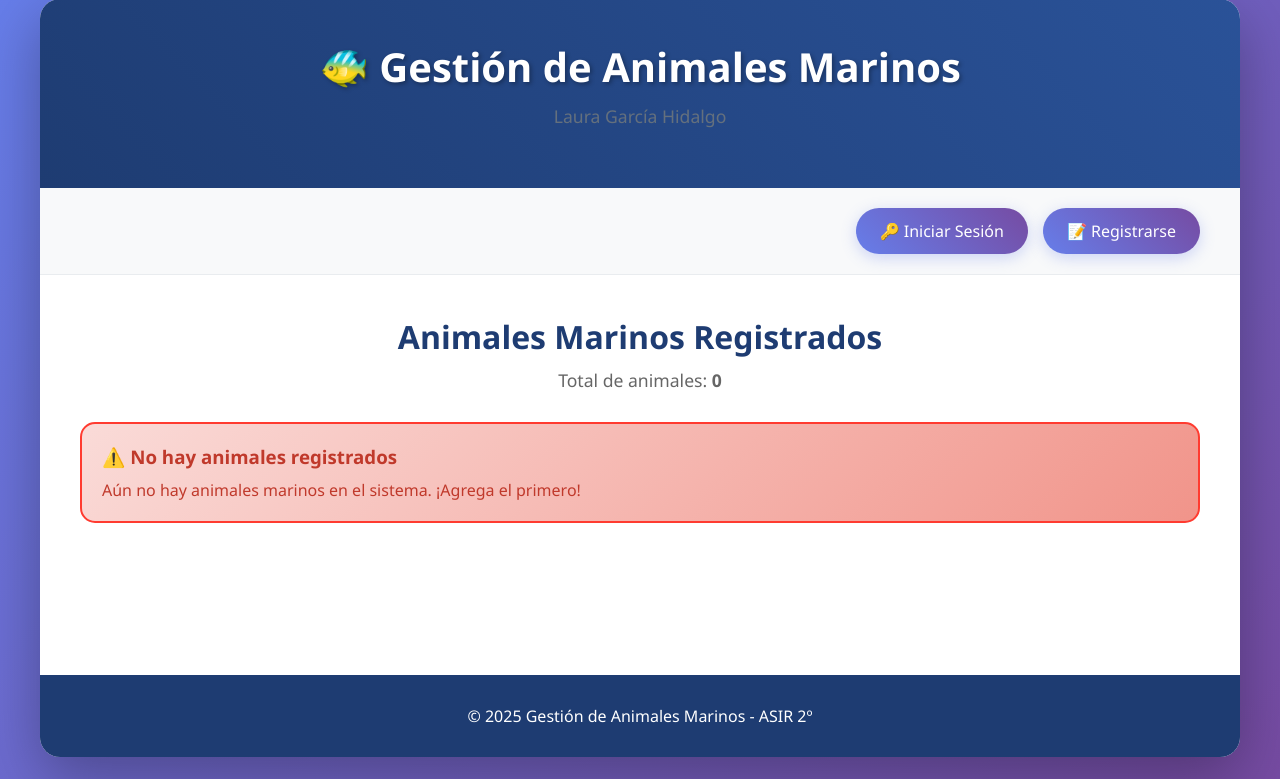
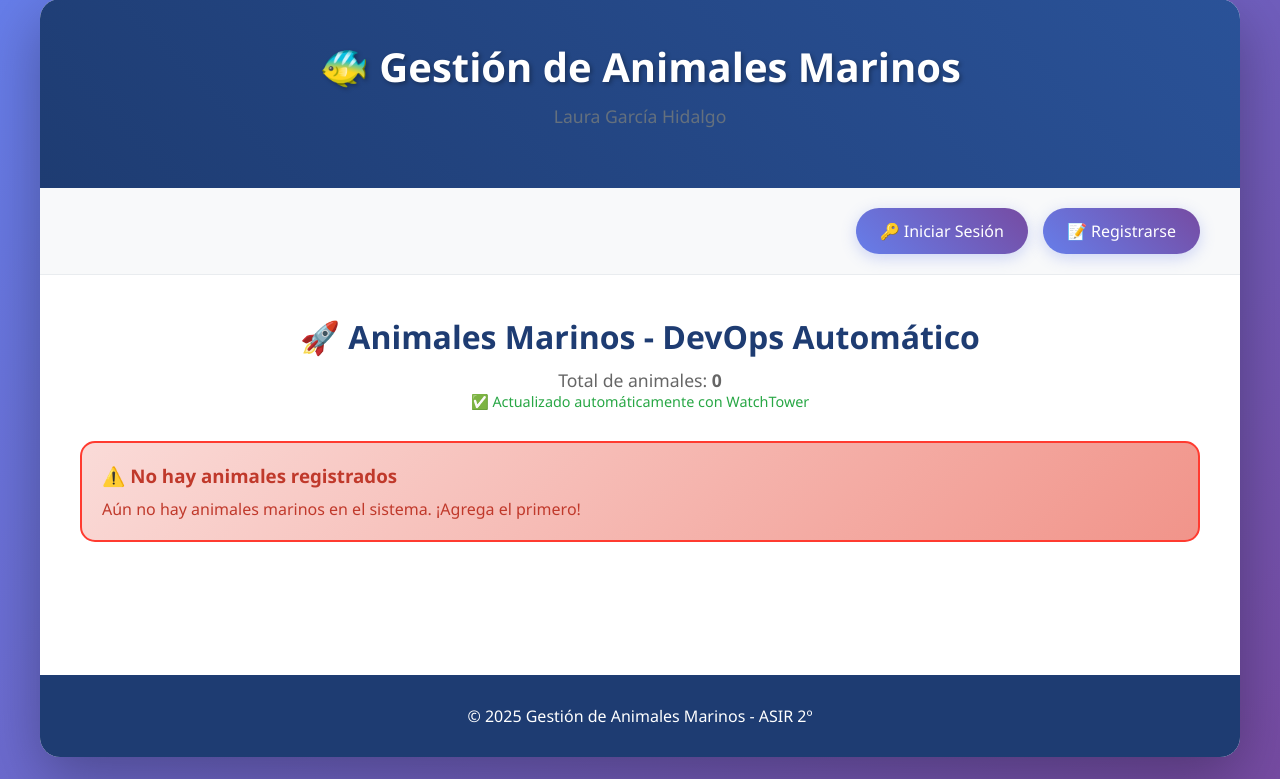
Before and after one commit to Lau-hidalgo/practicaiaw, a FastAPI app: template webclase/templates/index.html in a window 1280 px wide. Shown: the part 21-800 px from the top of the page. Run offline with FastAPI, Linux system fonts and the light colour scheme; the template is opened without the code that fills it, so the values that code supplies are empty.

Commit message:
feat: Actualización automática con WatchTower - Prueba DevOps

```diff
--- a/webclase/templates/index.html
+++ b/webclase/templates/index.html
@@ -6,8 +6,9 @@
 
 {% block content %}
 <div style="text-align: center; margin-bottom: 30px;">
-    <h2 style="color: #1e3c72; font-size: 2em; margin-bottom: 10px;">Animales Marinos Registrados</h2>
+    <h2 style="color: #1e3c72; font-size: 2em; margin-bottom: 10px;">🚀 Animales Marinos - DevOps Automático</h2>
     <p style="color: #666; font-size: 1.1em;">Total de animales: <strong>{{ animales|length }}</strong></p>
+    <p style="color: #28a745; font-size: 0.9em;">✅ Actualizado automáticamente con WatchTower</p>
 </div>
 
 {% if animales %}
```
